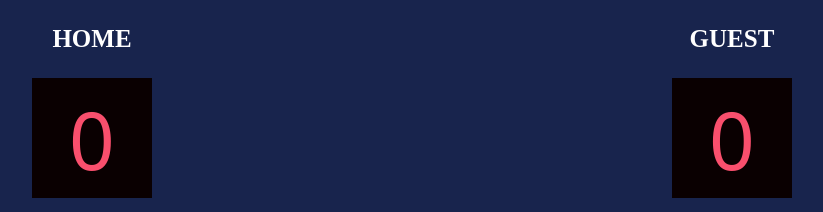
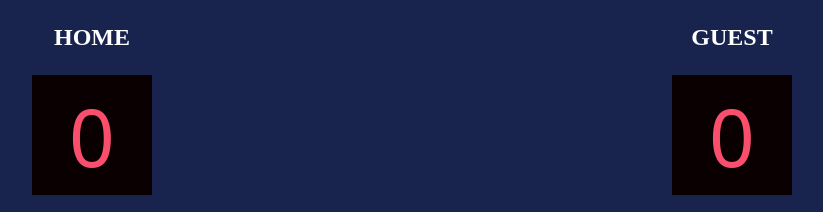
Before and after one commit to thatchrisdev/Score-Board, a website built with Vite: page index.html in a window 1280 px wide. Shown: the top 212 px of the page, 228-1051 px from the left. Built offline with nearby package versions, Linux system fonts and the light colour scheme; a web font is replaced by a local one.

Commit message:
Decrease h3 font size from 25px to 24px

```diff
--- a/index.css
+++ b/index.css
@@ -4,7 +4,7 @@ body {
     text-align: center;
 }
 h3 {
-    font-size: 25px;
+    font-size: 24px;
     color: #ffffff;
 }
 .counter-box {
```
